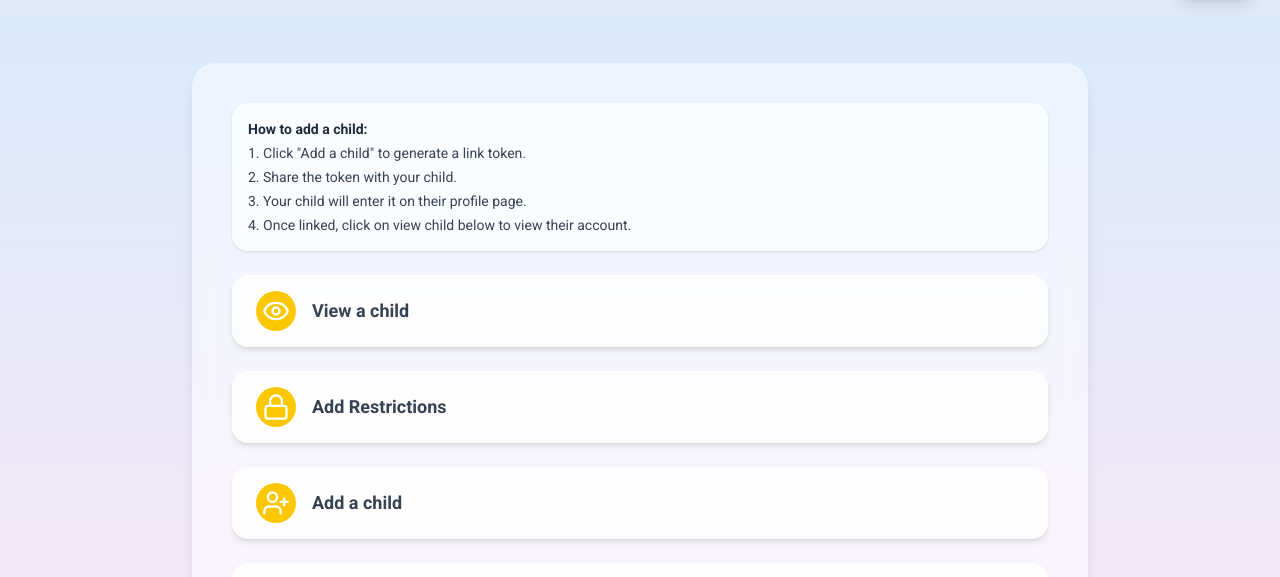
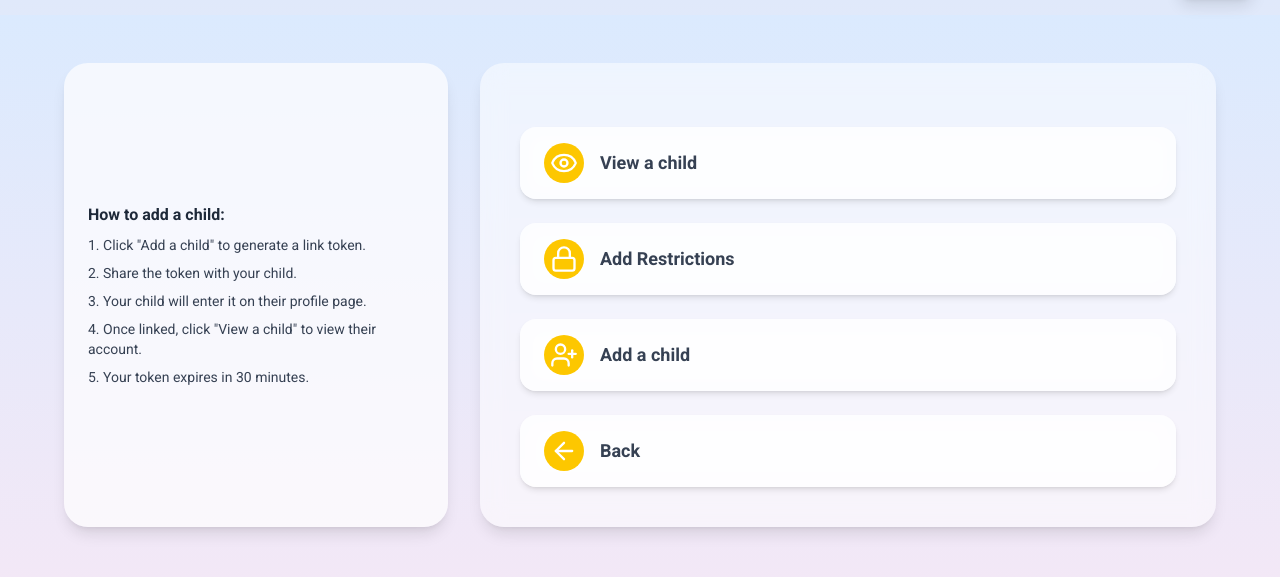
Before and after one commit to Sean-Andrew-Stanek/read-with-me, a Next.js app: page /parent-dashboard in a window 1280 px wide. Shown: the part 129-706 px from the top of the page. Built offline with nearby package versions, Linux system fonts and the light colour scheme; no server answers.

Commit message:
Moved the instruction to the side of the buttons

```diff
--- a/src/app/parent-dashboard/page.tsx
+++ b/src/app/parent-dashboard/page.tsx
@@ -34,22 +34,28 @@ const ParentDashboard = (): JSX.Element => {
             {/* <div className="text-center text-3xl font-bold text-gray-800">
                 Parent Dashboard
             </div> */}
-
-            <div className="mx-auto max-w-4xl bg-white/50 backdrop-blur-md rounded-3xl shadow-lg p-10">
-                <div className="bg-white/70 rounded-2xl p-4 shadow-sm text-gray-700 text-sm">
-                    <p className="mb-1 font-semibold text-gray-800">
+            <div className="max-w-6xl mx-auto flex flex-col lg:flex-row gap-8">
+                {/* Sidebar with Instructions */}
+                <aside className="lg:w-1/3 w-full bg-white/70 rounded-3xl p-6 shadow-lg text-gray-700 text-sm flex flex-col justify-center">
+                    <p className="mb-2 font-semibold text-gray-800 text-base">
                         How to add a child:
                     </p>
-                    <ol className="list-decimal list-inside space-y-1">
-                        <li>Click "Add a child" to generate a link token.</li>
+                    <ol className="list-decimal list-inside space-y-2">
+                        <li>
+                            Click &quot;Add a child&quot; to generate a link
+                            token.
+                        </li>
                         <li>Share the token with your child.</li>
                         <li>Your child will enter it on their profile page.</li>
                         <li>
-                            Once linked, click on view child below to view their
-                            account.
+                            Once linked, click &quot;View a child&quot; to view
+                            their account.
                         </li>
+                        <li>Your token expires in 30 minutes.</li>
                     </ol>
-                </div>
+                </aside>
+                {/**Main box with buttons */}
+                <div className="flex-1 bg-white/50 backdrop-blur-md rounded-3xl shadow-lg p-10">
                     <div className="flex flex-col space-y-6 mt-6">
                         <div>
                             <Button
@@ -136,6 +142,7 @@ const ParentDashboard = (): JSX.Element => {
                     </DialogContent>
                 </Dialog>
             </div>
+        </div>
     );
 };
 
```
Lines whose indentation alone changed are shown as unchanged.
